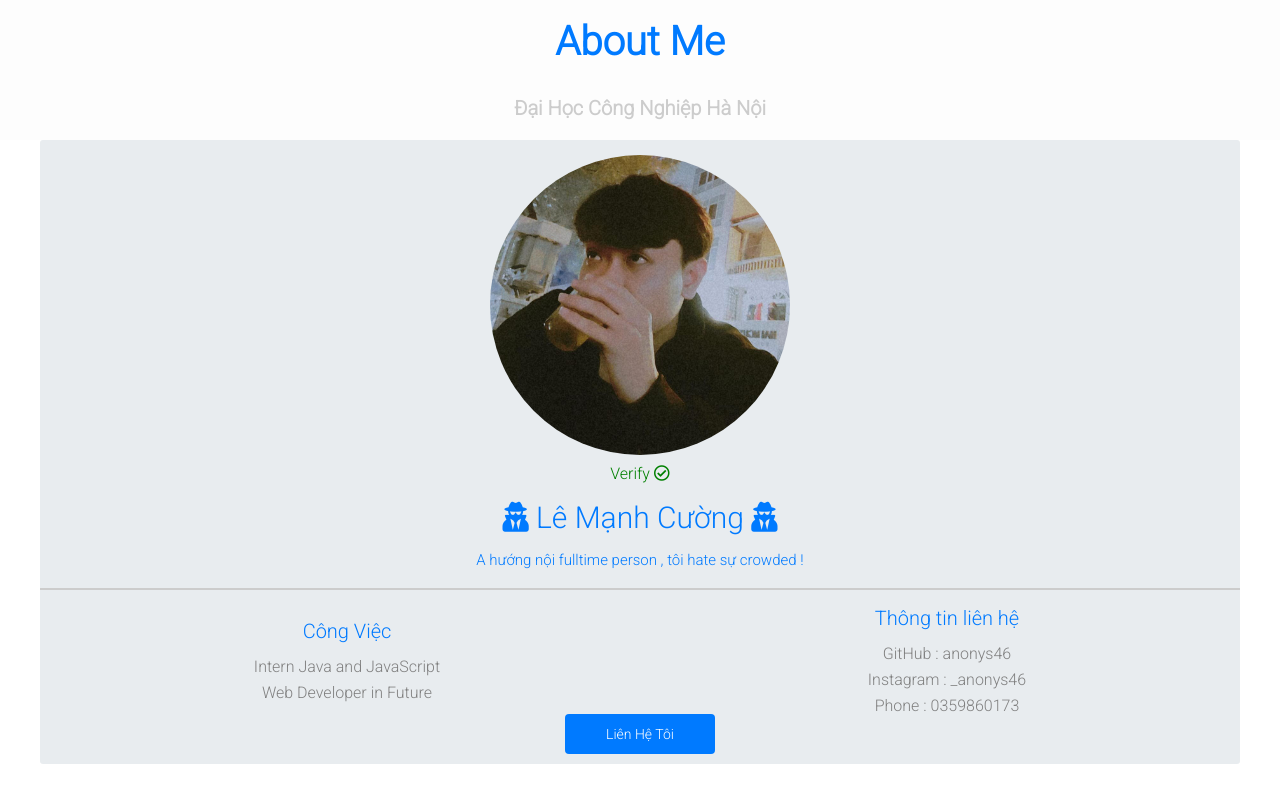
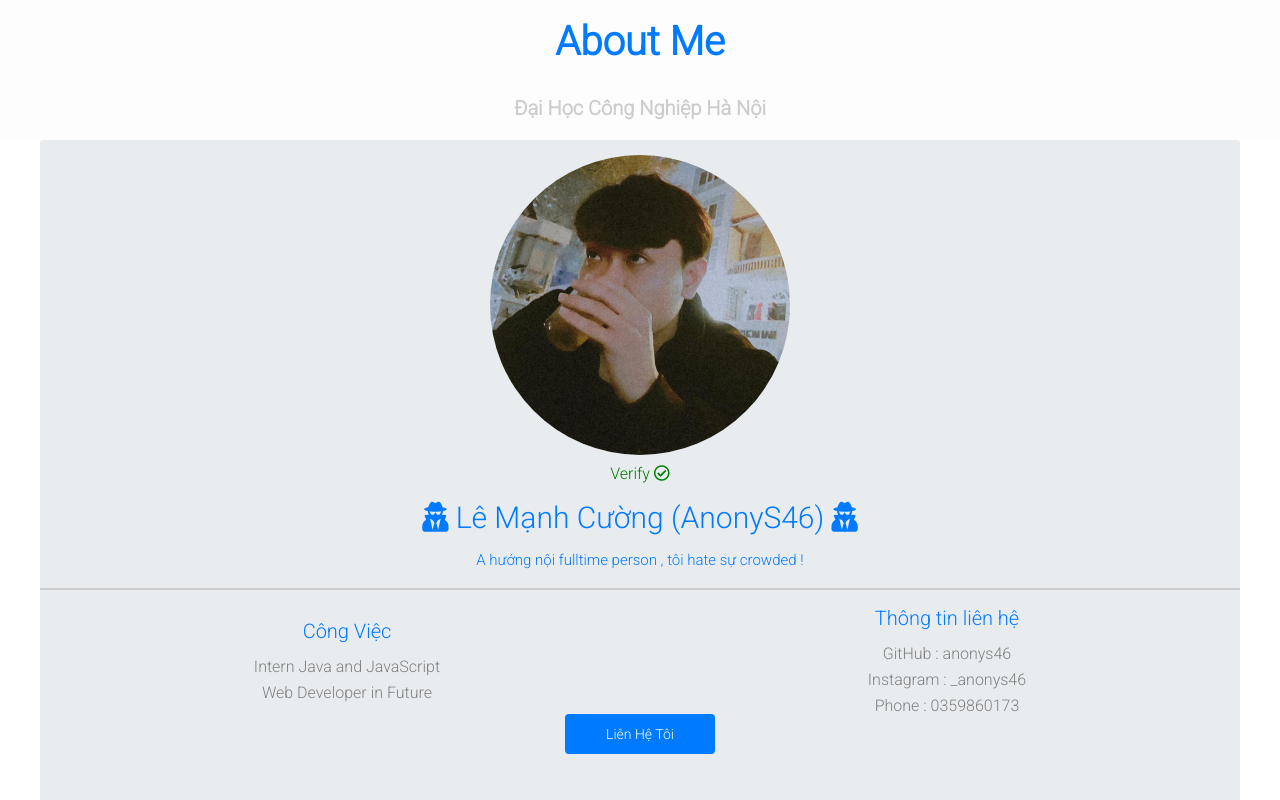
Before and after one commit to AnonyS46/WEB_MYSELF, a plain HTML site: page index.html in a window 1280 px wide. Shown: the top 800 px of the page. Drawn offline with nearby package versions, Linux system fonts and the light colour scheme.

Commit message:
small change

```diff
--- a/base.css
+++ b/base.css
@@ -18,4 +18,5 @@ html{
     margin: 0 auto;
     background-color: var(--bg-color);
     border-radius: 3px;
+    height: 100vh;
 }
--- a/index.html
+++ b/index.html
@@ -26,7 +26,7 @@
                 </span>
                 <span class="my-name">
                     <i class="fas fa-user-secret"></i>
-                    Lê Mạnh Cường
+                    Lê Mạnh Cường (AnonyS46)
                     <i class="fas fa-user-secret"></i>
                 </span>
                 <div class="my-description">
```
